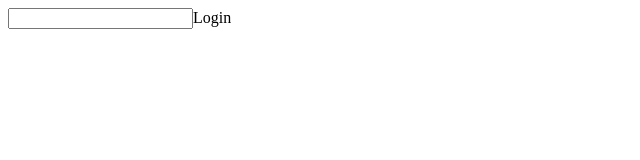
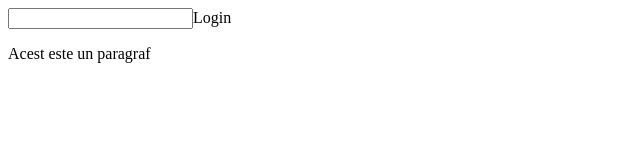
Before and after one commit to Octav95/git-practice, a plain HTML site: page index1.html in a window 1280 px wide. Shown: the whole page, without its empty margins (0-640 px from the left). Drawn offline with Linux system fonts and the light colour scheme.

Commit message:
am adaugat un paragraf

```diff
--- a/index1.html
+++ b/index1.html
@@ -9,7 +9,7 @@
 <body>
     <form>
         <input type="text">Login</form>
-
+        <p>Acest este un paragraf</p>
     </form>
 </body>
 </html>
```
